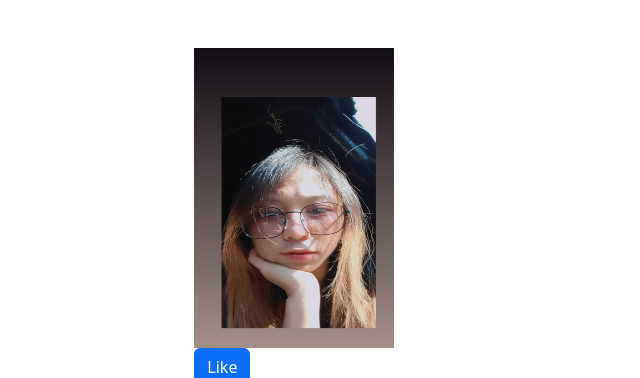
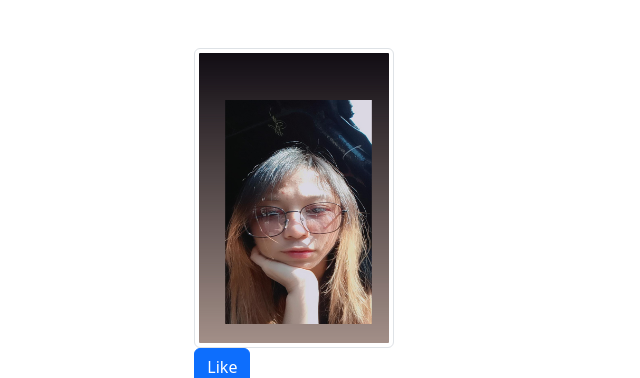
Before and after one commit to sandraarambulo/Sandra, a plain HTML site: page index.html in a window 1280 px wide. Shown: the top 378 px of the page, without its empty margins (0-640 px from the left). Drawn offline with nearby package versions, Linux system fonts and the light colour scheme.

Commit message:
Update index.html

```diff
--- a/index.html
+++ b/index.html
@@ -8,7 +8,7 @@
        <div class="container">
           <div class="row">
              <div class="col-6">
-               <img src="IMG_20240507_080937_458.jpg" lass="img-thumbnail" style="width:200px;height:300px;"/> <br>
+               <img src="IMG_20240507_080937_458.jpg" class="img-thumbnail" style="width:200px;height:300px;"/> <br>
                <button class="btn btn-primary" type=button> Like </button>
              </div>
              <div class="col-6">
```
